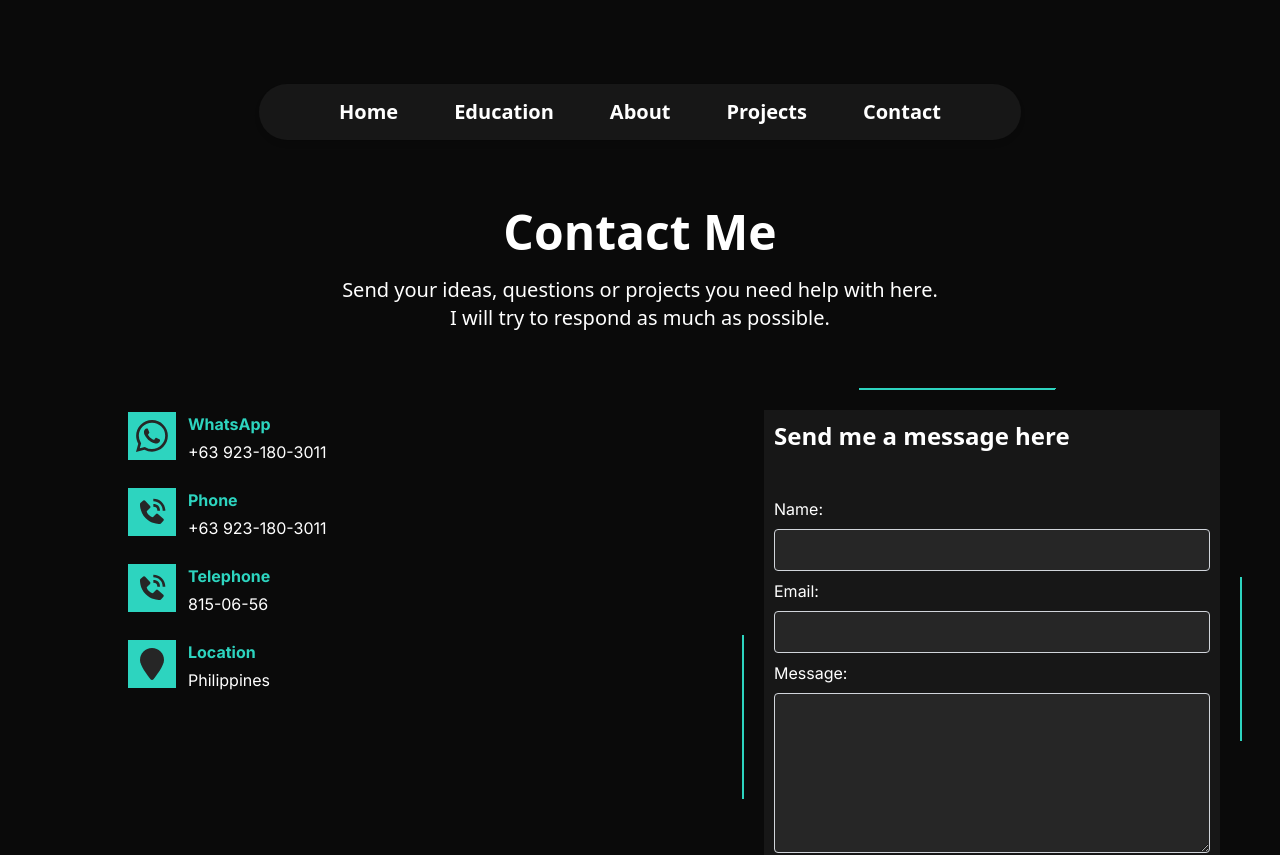
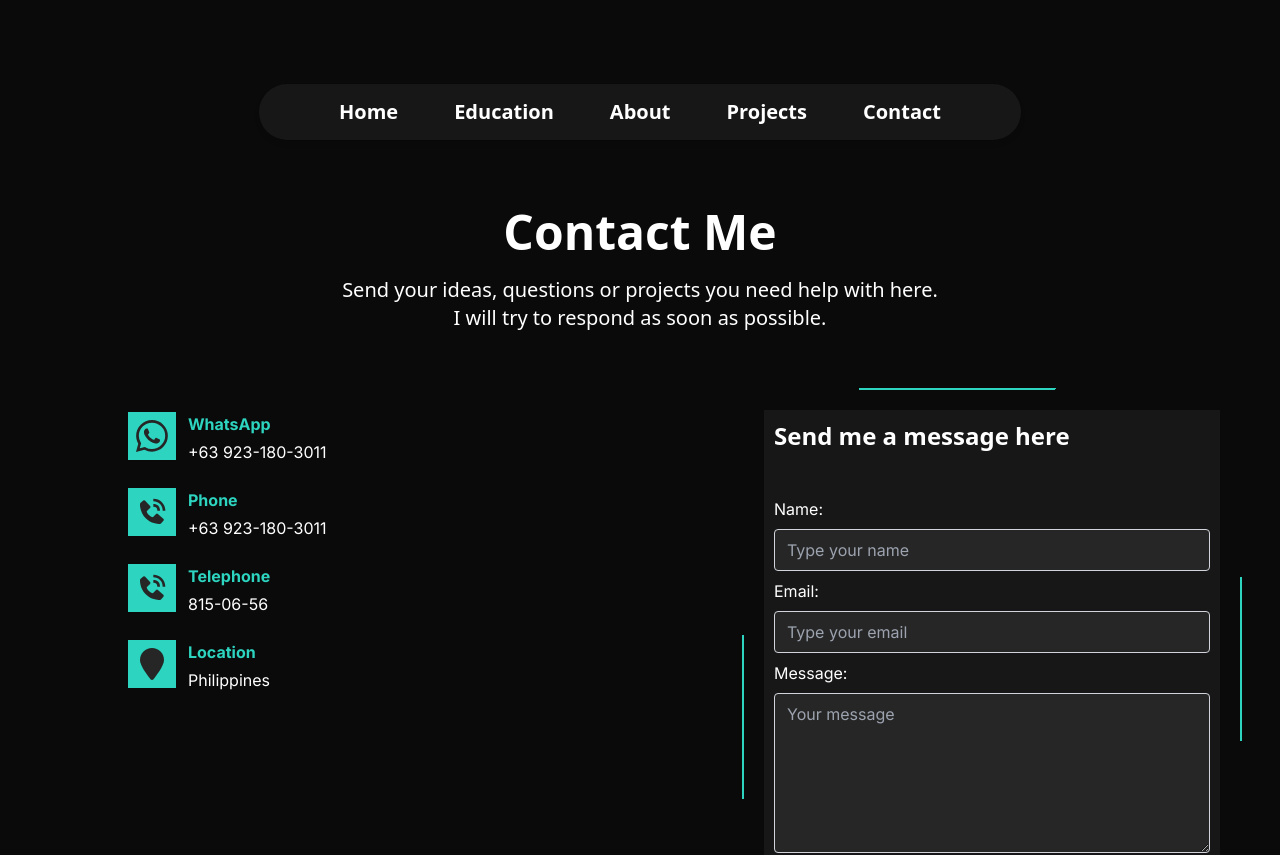
Before and after one commit to gian-tiqui/michael-gian-tiqui, a Next.js app: page /contact in a window 1280 px wide. Shown: the top 855 px of the page. Built offline with nearby package versions, Linux system fonts and the light colour scheme.

Commit message:
added some texts in form

```diff
--- a/src/app/contact/components/MessageBox.tsx
+++ b/src/app/contact/components/MessageBox.tsx
@@ -46,6 +46,7 @@ const MessageBox = () => {
             <input
               type="text"
               id="name"
+              placeholder="Type your name"
               {...register("name", { required: "Name is required" })}
               className="border border-gray-300 rounded px-3 py-2 focus:outline-none focus:ring-1 focus:ring-blue-500 bg-neutral-800 dark:bg-neutral-100 text-white dark:text-black"
             />
@@ -62,6 +63,7 @@ const MessageBox = () => {
             <input
               type="email"
               id="email"
+              placeholder="Type your email"
               {...register("email", {
                 required: "Email is required",
                 pattern: {
@@ -83,6 +85,7 @@ const MessageBox = () => {
             </label>
             <textarea
               id="message"
+              placeholder="Your message"
               {...register("message", { required: "Message is required" })}
               className="border border-gray-300 rounded px-3 py-2 focus:outline-none focus:ring-1 focus:ring-blue-500 md:h-40 bg-neutral-800 dark:bg-neutral-100 text-white dark:text-black"
             />
--- a/src/app/contact/page.tsx
+++ b/src/app/contact/page.tsx
@@ -80,7 +80,7 @@ const Contact = () => {
       </h1>
       <p className="px-7 md:px-0 md:text-xl mx-auto text-center font-sans text-white dark:text-black md:max-w-[600px] mb-5">
         Send your ideas, questions or projects you need help with here. I will
-        try to respond as much as possible.
+        try to respond as soon as possible.
       </p>
       <div className="flex flex-col gap-14 md:gap-0 md:flex-row md:justify-between mt-14">
         <div className="flex justify-between items-start pl-8 md:pl-32 flex-col flex-1 pt-6">
```
